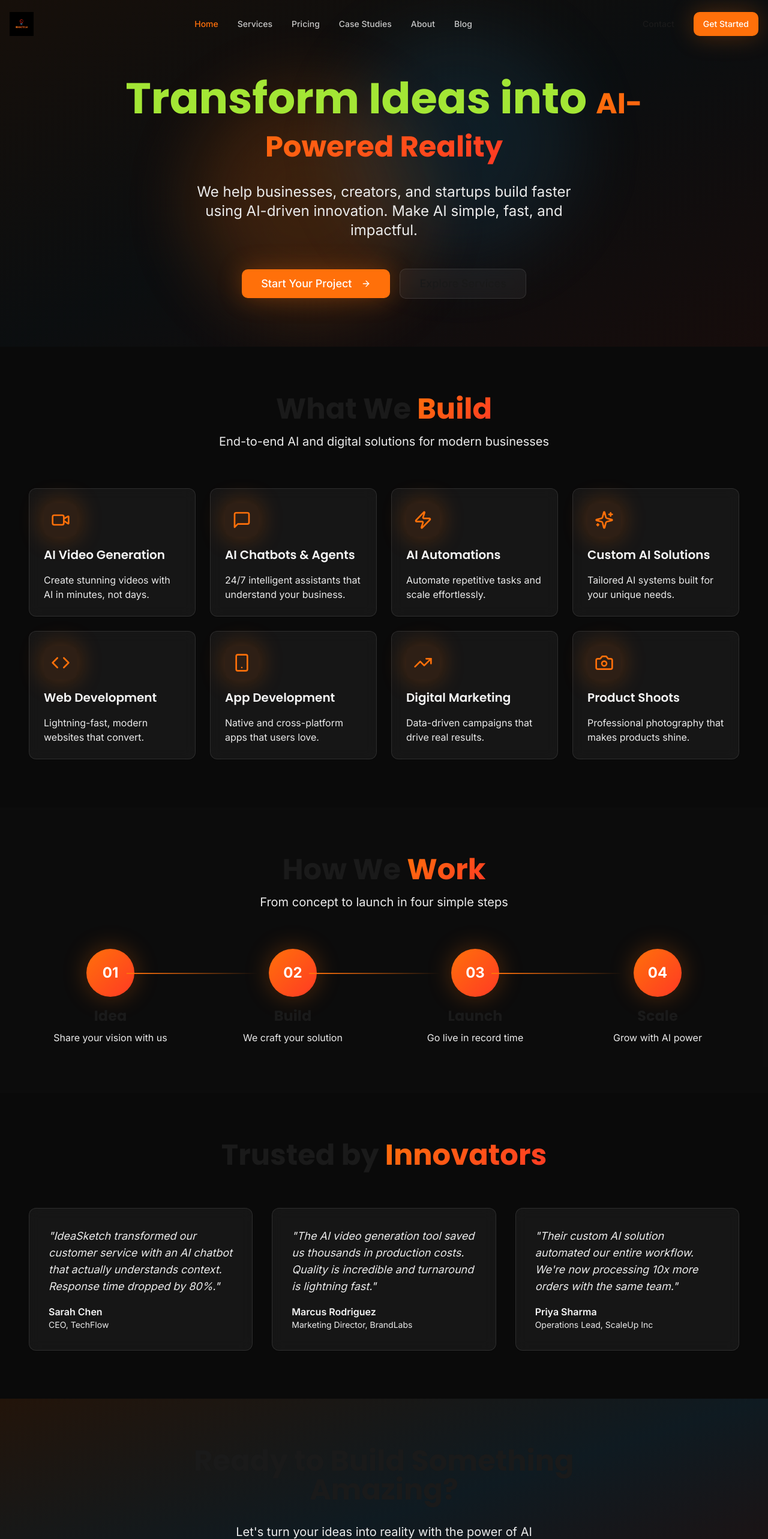
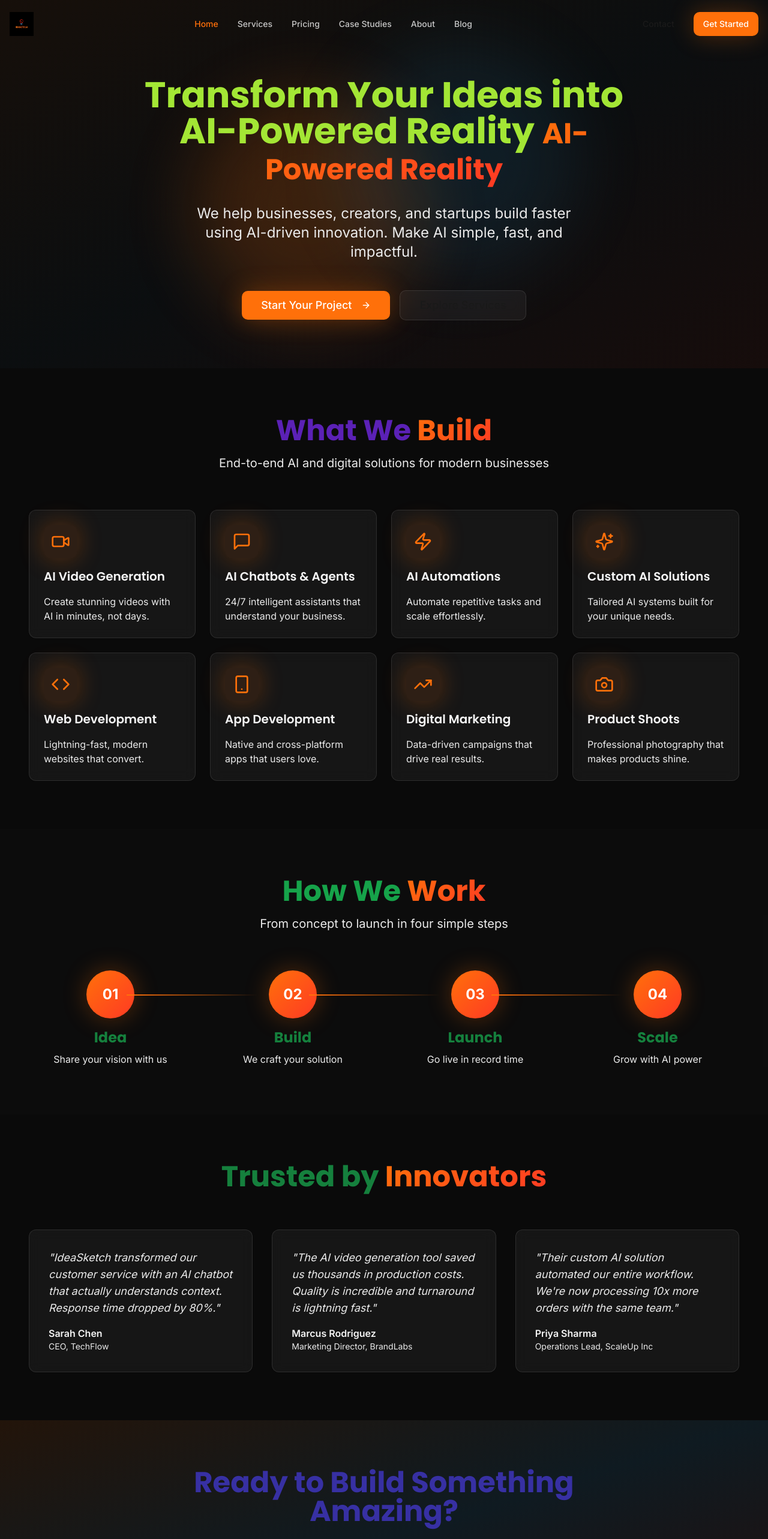
Before and after one commit to poornahari16/ideasketch-ai, a React (Vite) app: page / in a window 1280 px wide. Shown: the top 2566 px of the page at 60% size. Built offline with nearby package versions, Linux system fonts and the light colour scheme; the HTML template or start-up script is replaced by a standard one.

Commit message:
Visual edit in Lovable
Edited UI in Lovable

```diff
--- a/src/components/Footer.tsx
+++ b/src/components/Footer.tsx
@@ -1,24 +1,34 @@
 import { Link } from "react-router-dom";
 import { Mail, Linkedin, Twitter, Instagram } from "lucide-react";
 import logo from "@/assets/ideasketch-logo.jpg";
-
 const Footer = () => {
-  const services = [
-    { name: "AI Video Generation", path: "/services/ai-video" },
-    { name: "AI Chatbots", path: "/services/chatbots" },
-    { name: "AI Automations", path: "/services/automations" },
-    { name: "Custom AI Solutions", path: "/services/custom-ai" },
-  ];
-
-  const company = [
-    { name: "About Us", path: "/about" },
-    { name: "Case Studies", path: "/case-studies" },
-    { name: "Pricing", path: "/pricing" },
-    { name: "Contact", path: "/contact" },
-  ];
-
-  return (
-    <footer className="bg-card border-t border-border">
+  const services = [{
+    name: "AI Video Generation",
+    path: "/services/ai-video"
+  }, {
+    name: "AI Chatbots",
+    path: "/services/chatbots"
+  }, {
+    name: "AI Automations",
+    path: "/services/automations"
+  }, {
+    name: "Custom AI Solutions",
+    path: "/services/custom-ai"
+  }];
+  const company = [{
+    name: "About Us",
+    path: "/about"
+  }, {
+    name: "Case Studies",
+    path: "/case-studies"
+  }, {
+    name: "Pricing",
+    path: "/pricing"
+  }, {
+    name: "Contact",
+    path: "/contact"
+  }];
+  return <footer className="bg-card border-t border-border">
       <div className="container mx-auto px-4 py-16">
         <div className="grid grid-cols-1 md:grid-cols-4 gap-12">
           {/* Brand */}
@@ -45,41 +55,31 @@ const Footer = () => {
 
           {/* Services */}
           <div>
-            <h3 className="font-heading font-semibold text-lg mb-4">Services</h3>
+            <h3 className="font-heading font-semibold text-lg mb-4 text-indigo-600">Services</h3>
             <ul className="space-y-3">
-              {services.map((service) => (
-                <li key={service.path}>
-                  <Link
-                    to={service.path}
-                    className="text-sm text-muted-foreground hover:text-foreground transition-colors"
-                  >
+              {services.map(service => <li key={service.path}>
+                  <Link to={service.path} className="text-sm text-muted-foreground hover:text-foreground transition-colors">
                     {service.name}
                   </Link>
-                </li>
-              ))}
+                </li>)}
             </ul>
           </div>
 
           {/* Company */}
           <div>
-            <h3 className="font-heading font-semibold text-lg mb-4">Company</h3>
+            <h3 className="font-heading font-semibold text-lg mb-4 text-blue-700">Company</h3>
             <ul className="space-y-3">
-              {company.map((item) => (
-                <li key={item.path}>
-                  <Link
-                    to={item.path}
-                    className="text-sm text-muted-foreground hover:text-foreground transition-colors"
-                  >
+              {company.map(item => <li key={item.path}>
+                  <Link to={item.path} className="text-sm text-muted-foreground hover:text-foreground transition-colors">
                     {item.name}
                   </Link>
-                </li>
-              ))}
+                </li>)}
             </ul>
           </div>
 
           {/* Contact */}
           <div>
-            <h3 className="font-heading font-semibold text-lg mb-4">Get in Touch</h3>
+            <h3 className="font-heading font-semibold text-lg mb-4 text-blue-800">Get in Touch</h3>
             <p className="text-sm text-muted-foreground mb-4">
               Ready to bring your ideas to life? Let's talk.
             </p>
@@ -93,9 +93,7 @@ const Footer = () => {
 
         <div className="mt-12 pt-8 border-t border-border">
           <div className="flex flex-col md:flex-row justify-between items-center space-y-4 md:space-y-0">
-            <p className="text-sm text-muted-foreground">
-              © 2024 IdeaSketch.ai. All rights reserved.
-            </p>
+            <p className="text-sm text-muted-foreground">© 2025 IdeaSketch. All rights reserved.</p>
             <div className="flex space-x-6">
               <Link to="/privacy" className="text-sm text-muted-foreground hover:text-foreground transition-colors">
                 Privacy Policy
@@ -107,8 +105,6 @@ const Footer = () => {
           </div>
         </div>
       </div>
-    </footer>
-  );
+    </footer>;
 };
-
 export default Footer;
--- a/src/pages/Index.tsx
+++ b/src/pages/Index.tsx
@@ -91,8 +91,8 @@ const Index = () => {
 
         <div className="container mx-auto relative z-10">
           <div className="max-w-4xl mx-auto text-center space-y-8 animate-fade-in">
-            <h1 className="text-5xl md:text-7xl font-heading font-bold leading-tight text-lime-400">
-              Transform Ideas into{" "}
+            <h1 className="text-5xl font-heading font-bold leading-tight text-lime-400 md:text-6xl">Transform Your
+ Ideas into AI-Powered Reality{" "}
               <span className="text-gradient text-5xl font-bold">AI-Powered Reality</span>
             </h1>
             <p className="text-xl md:text-2xl text-muted-foreground max-w-2xl mx-auto">
@@ -116,7 +116,7 @@ const Index = () => {
       <section className="py-20 px-4">
         <div className="container mx-auto">
           <div className="text-center mb-16 animate-slide-up">
-            <h2 className="text-4xl md:text-5xl font-heading font-bold mb-4">
+            <h2 className="text-4xl md:text-5xl font-heading font-bold mb-4 text-violet-800">
               What We <span className="text-gradient">Build</span>
             </h2>
             <p className="text-xl text-muted-foreground max-w-2xl mx-auto">
@@ -144,7 +144,7 @@ const Index = () => {
       <section className="py-20 px-4 bg-card/50">
         <div className="container mx-auto">
           <div className="text-center mb-16">
-            <h2 className="text-4xl md:text-5xl font-heading font-bold mb-4">
+            <h2 className="text-4xl md:text-5xl font-heading font-bold mb-4 text-green-600">
               How We <span className="text-gradient">Work</span>
             </h2>
             <p className="text-xl text-muted-foreground max-w-2xl mx-auto">
@@ -159,7 +159,7 @@ const Index = () => {
                 <div className="w-20 h-20 mx-auto mb-4 rounded-full bg-gradient-to-br from-primary to-accent flex items-center justify-center text-2xl font-bold text-white glow-primary">
                   {item.step}
                 </div>
-                <h3 className="text-2xl font-heading font-bold mb-2">{item.title}</h3>
+                <h3 className="text-2xl font-heading font-bold mb-2 text-green-700">{item.title}</h3>
                 <p className="text-muted-foreground">{item.description}</p>
                 {index < process.length - 1 && <div className="hidden md:block absolute top-10 left-[60%] w-[80%] h-0.5 bg-gradient-to-r from-primary to-transparent" />}
               </div>)}
@@ -171,7 +171,7 @@ const Index = () => {
       <section className="py-20 px-4">
         <div className="container mx-auto">
           <div className="text-center mb-16">
-            <h2 className="text-4xl md:text-5xl font-heading font-bold mb-4">
+            <h2 className="text-4xl md:text-5xl font-heading font-bold mb-4 text-green-700">
               Trusted by <span className="text-gradient">Innovators</span>
             </h2>
           </div>
@@ -194,7 +194,7 @@ const Index = () => {
       <section className="py-20 px-4 bg-gradient-to-br from-primary/10 via-secondary/10 to-accent/10">
         <div className="container mx-auto">
           <div className="max-w-3xl mx-auto text-center space-y-8">
-            <h2 className="text-4xl md:text-5xl font-heading font-bold">
+            <h2 className="text-4xl md:text-5xl font-heading font-bold text-indigo-800">
               Ready to Build Something Amazing?
             </h2>
             <p className="text-xl text-muted-foreground">
```
